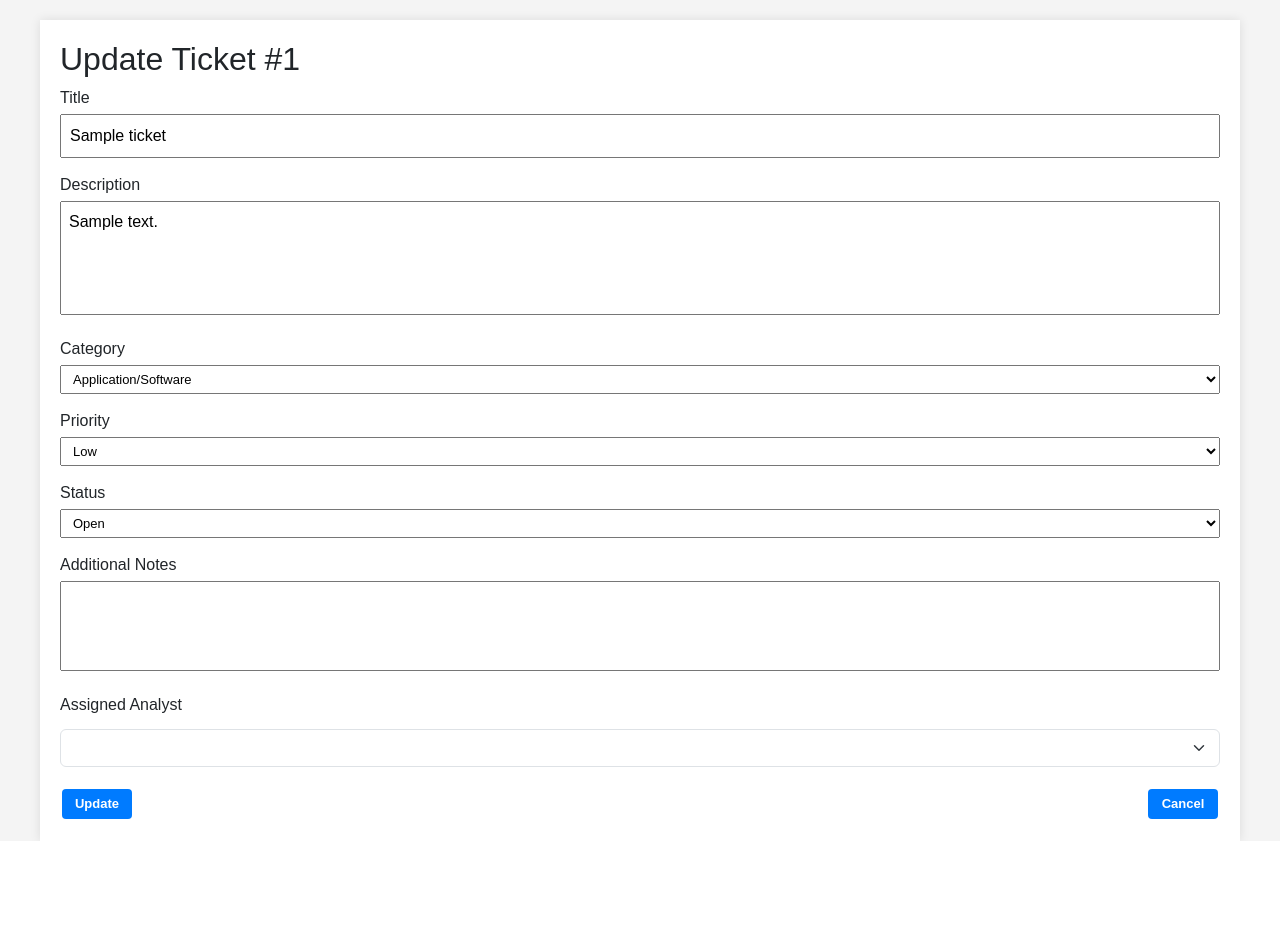
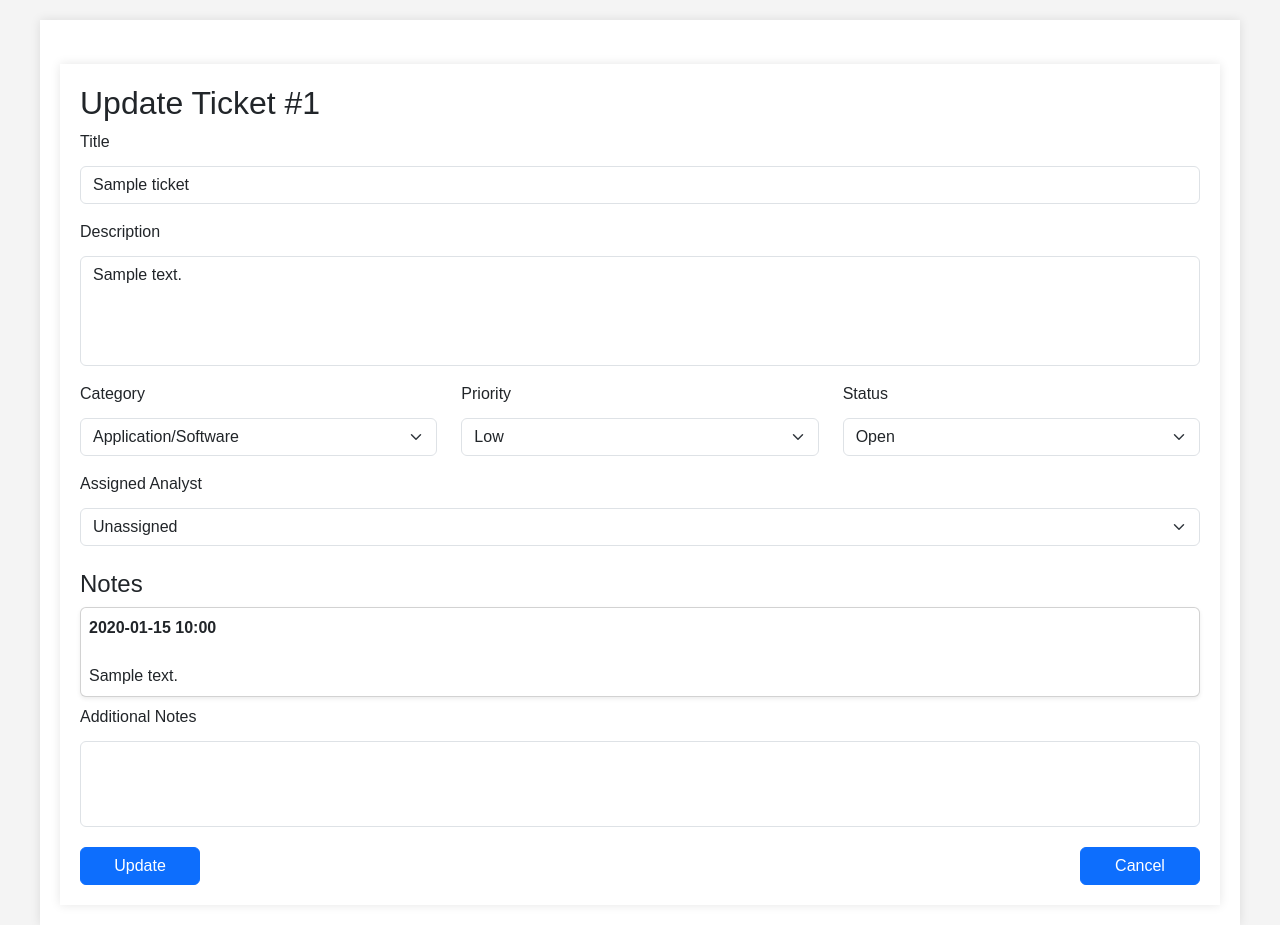
Before and after one commit to Sam-Bendelow/Ticket-Logging-System, a Flask app: page /update_ticket/1 in a window 1280 px wide. Shown: the part 54-979 px from the top of the page. Before the commit the page ends 895 px from the top, so only its background shows below. Run offline with Flask 3, Linux system fonts and the light colour scheme; a user stored in the database is signed in; tables that the repository leaves empty hold one stand-in row (values such as "Sample post"); lists and menus that the app fills with data are empty; some libraries are stand-ins or nearby versions.

Commit message:
Updated standard user ability to update tickets after implmenting assigned to logic for admins and analysts

```diff
--- a/service_desk_app/app/routes/user_routes.py
+++ b/service_desk_app/app/routes/user_routes.py
@@ -57,6 +57,9 @@ def update_ticket(ticket_id):
 
     form = TicketForm(obj=ticket)
 
+    form.assigned_to.choices = [(0, 'Unassigned')]
+    form.assigned_to.data = 0
+
     if request.method == 'GET':
         form.notes.data = ""
 
--- a/service_desk_app/app/static/style.css
+++ b/service_desk_app/app/static/style.css
@@ -92,12 +92,10 @@ form button {
     color:white;
     border:none;
     cursor:pointer;
-    padding:4px 6px;
-    font-size:11px;
-    max-width:70px;
-    white-space:nowrap;
-    overflow:hidden;
-    text-overflow:ellipsis;
+    padding:10px 20px;
+    font-size:14px;
+    max-width:none;
+    white-space:normal;
     border-radius:4px;
 }
 form button:hover {
@@ -326,14 +324,17 @@ textarea {
     resize: none;
 }
 
-
 .form-control,
 .form-select {
     width: 100% !important;
     max-width: 100%;
 }
 
-
 .form-group {
     margin-bottom: 15px;
 }
+
+.update-btn {
+    width: auto !important;
+    min-width: 120px;
+}
--- a/service_desk_app/app/templates/update_ticket.html
+++ b/service_desk_app/app/templates/update_ticket.html
@@ -1,59 +1,88 @@
 {% extends "base.html" %}
 {% block content %}
 
+<div class="container mt-4">
+
     <h2>Update Ticket #{{ ticket.id }}</h2>
+
     <form method="POST" onsubmit="return confirm('Are you sure you want to update this ticket?')">
         {{ form.hidden_tag() }}
 
-    <div class="form-group">
-        {{ form.title.label }}<br>
-        {{ form.title(size=40) }}
+        <div class="row mb-3">
+            <div class="col-12">
+                {{ form.title.label(class="form-label") }}
+                {{ form.title(class="form-control") }}
+            </div>
         </div>
 
-    <div class="form-group">
-        {{ form.description.label }}<br>
-        {{ form.description(rows=4, cols=40) }}
+        <div class="row mb-3">
+            <div class="col-12">
+                {{ form.description.label(class="form-label") }}
+                {{ form.description(class="form-control", rows=4) }}
+            </div>
         </div>
 
-    <div class="form-group">
-        {{ form.category.label }}<br>
-        {{ form.category() }}
+        <div class="row mb-3">
+            <div class="col-md-4">
+                {{ form.category.label(class="form-label") }}
+                {{ form.category(class="form-select") }}
             </div>
 
-    <div class="form-group">
-        {{ form.priority.label }}<br>
-        {{ form.priority() }}
+            <div class="col-md-4">
+                {{ form.priority.label(class="form-label") }}
+                {{ form.priority(class="form-select") }}
             </div>
 
-    {% if current_user.is_admin %}
-    <div class="form-group">
-        {{ form.status.label}}<br>
-        {{ form.status() }}
+            <div class="col-md-4">
+                {{ form.status.label(class="form-label") }}
+                {{ form.status(class="form-select") }}
             </div>
-    {% else %}
-    <div class="form-group">
-        {{ form.status.label }}<br>
-        <select disabled>
-            <option selected>{{ form.status.data }}</option>
-        </select>
+        </div>
+
+        {% if current_user.role in ['admin', 'analyst'] %}
+        <div class="row mb-3">
+            <div class="col-12">
+                {{ form.assigned_to.label(class="form-label") }}
+                {{ form.assigned_to(class="form-select") }}
+            </div>
         </div>
         {% endif %}
 
-    <div class="form-group">
-        {{ form.notes.label }}<br>
-        {{ form.notes(rows=3, cols=40) }}
+        <h4 class="mt-4 mb-2">Notes</h4>
+
+        {% for note in ticket.notes %}
+            <div class="card p-2 mb-2 shadow-sm">
+                <strong>{{ note.timestamp.strftime('%Y-%m-%d %H:%M') }}</strong><br>
+                {{ note.content }}
             </div>
+        {% else %}
+            <p>No additional comments</p>
+        {% endfor %}
 
-    <div class="mb-3">
-        {{ form.assigned_to.label(class="form-label") }}
-        {{ form.assigned_to(class="form-select") }}
+        <div class="row mb-3">
+            <div class="col-12">
+                {{ form.notes.label(class="form-label") }}
+                {{ form.notes(class="form-control", rows=3) }}
+            </div>
         </div>
 
 
-    <div style="display: flex; justify-content: space-between; margin-top: 20px">
-        <button type="submit" class="btn-action">Update</button>
-        <button type="button" class="btn-action" onclick="if (confirm('Are you sure you want to cancel updating this ticket?')) window.history.back();">Cancel</button>
+    <div class="d-flex justify-content-between mt-3">
+
+        <button type="submit" class="btn btn-primary px-4 update-btn">
+            Update
+        </button>
+
+        <button type="button" class="btn btn-primary px-4 update-btn"
+            onclick="if (confirm('Are you sure you want to cancel updating this ticket?')) window.history.back();">
+            Cancel
+        </button>
+
     </div>
+
+
     </form>
 
+</div>
+
 {% endblock %}
```
Also changed, not shown: service_desk_app/app/routes/admin_routes.py (+7 -1 lines). Lines whose indentation alone changed are shown as unchanged.
